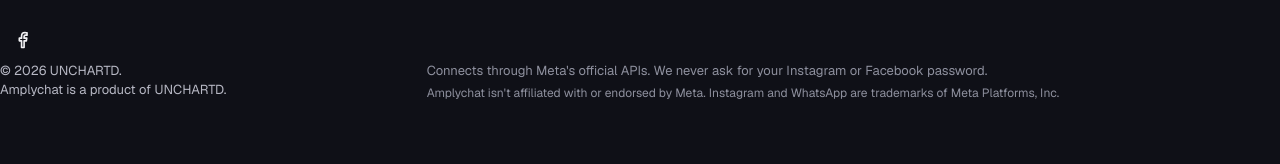
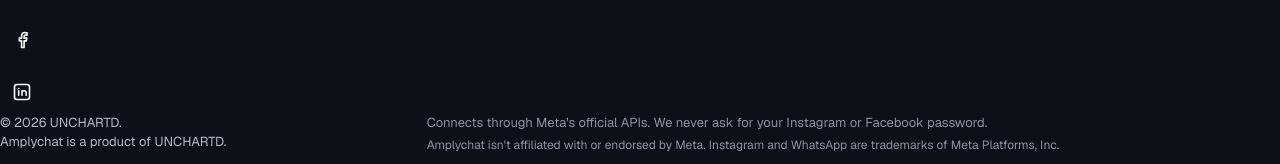
Before and after one commit to zakaur-rahman/socialhood, a Next.js app in the folder apps/web/: page / in a window 1280 px wide. Shown: the part 7118-7282 px from the top of the page. Built offline with nearby package versions, Linux system fonts and the light colour scheme; no server answers.

Commit message:
Amplychat's LinkedIn company page in sameAs and the footer (C-162)

```diff
--- /dev/null
+++ b/apps/web/src/components/connections/LinkedInGlyph.tsx
@@ -0,0 +1,9 @@
+/** The LinkedIn mark, drawn in the same stroke style as the other platform glyphs. Decorative: pair it with text. */
+export function LinkedInGlyph({ className }: { className?: string }) {
+  return (
+    <svg viewBox="0 0 24 24" fill="none" stroke="currentColor" strokeWidth="2" className={className} aria-hidden>
+      <rect x="3" y="3" width="18" height="18" rx="3" />
+      <path d="M8 10.5V16M8 7.75v.01M12 16v-5.5M12 13a2.5 2.5 0 0 1 5 0v3" strokeLinecap="round" strokeLinejoin="round" />
+    </svg>
+  );
+}
--- a/apps/web/src/components/marketing/SiteFooter.tsx
+++ b/apps/web/src/components/marketing/SiteFooter.tsx
@@ -5,6 +5,7 @@ import Link from "next/link";
 import { LEGAL, operatorName } from "@/lib/legal";
 import { FacebookGlyph } from "@/components/connections/FacebookGlyph";
 import { InstagramGlyph } from "@/components/connections/InstagramGlyph";
+import { LinkedInGlyph } from "@/components/connections/LinkedInGlyph";
 import { SITE_NAME, SOCIAL_PROFILES, footerColumns, type FooterLink } from "@/lib/marketing/site";
 
 import { Logo } from "./primitives";
@@ -52,7 +53,13 @@ export function SiteFooter({ year = new Date().getFullYear(), status }: { year?:
                 {SOCIAL_PROFILES.map((profile) => (
                   <li key={profile.url}>
                     <a href={profile.url} rel="me noopener noreferrer" target="_blank" aria-label={`${SITE_NAME} on ${profile.label} (opens in a new tab)`}>
-                      {profile.network === "instagram" ? <InstagramGlyph className="size-5" /> : <FacebookGlyph className="size-5" />}
+                      {profile.network === "instagram" ? (
+                        <InstagramGlyph className="size-5" />
+                      ) : profile.network === "linkedin" ? (
+                        <LinkedInGlyph className="size-5" />
+                      ) : (
+                        <FacebookGlyph className="size-5" />
+                      )}
                     </a>
                   </li>
                 ))}
--- a/apps/web/src/lib/marketing/site.ts
+++ b/apps/web/src/lib/marketing/site.ts
@@ -79,12 +79,13 @@ export const LOGO_SIZE = 512;
 
 /**
  * The business's own social profiles: Organization.sameAs and the footer's links. A profile is
- * listed here only once it is live and run by the business (Instagram and the Facebook Page, owner
- * 2026-10-31).
+ * listed here only once it is live and run by the business (Instagram, the Facebook Page and the
+ * LinkedIn company page, owner 2026-10-31).
  */
-export const SOCIAL_PROFILES: readonly { network: "instagram" | "facebook"; label: string; url: string }[] = [
+export const SOCIAL_PROFILES: readonly { network: "instagram" | "facebook" | "linkedin"; label: string; url: string }[] = [
   { network: "instagram", label: "Instagram", url: "https://www.instagram.com/amplychat_67/" },
   { network: "facebook", label: "Facebook", url: "https://www.facebook.com/profile.php?id=61595928331470" },
+  { network: "linkedin", label: "LinkedIn", url: "https://www.linkedin.com/company/amplychat" },
 ];
 
 /** The share image every public page names, drawn by app/(marketing)/og.png/route.tsx (next/og). */
```
Also changed, not shown: 2 other files (tests, documents, lock files or other folders).
